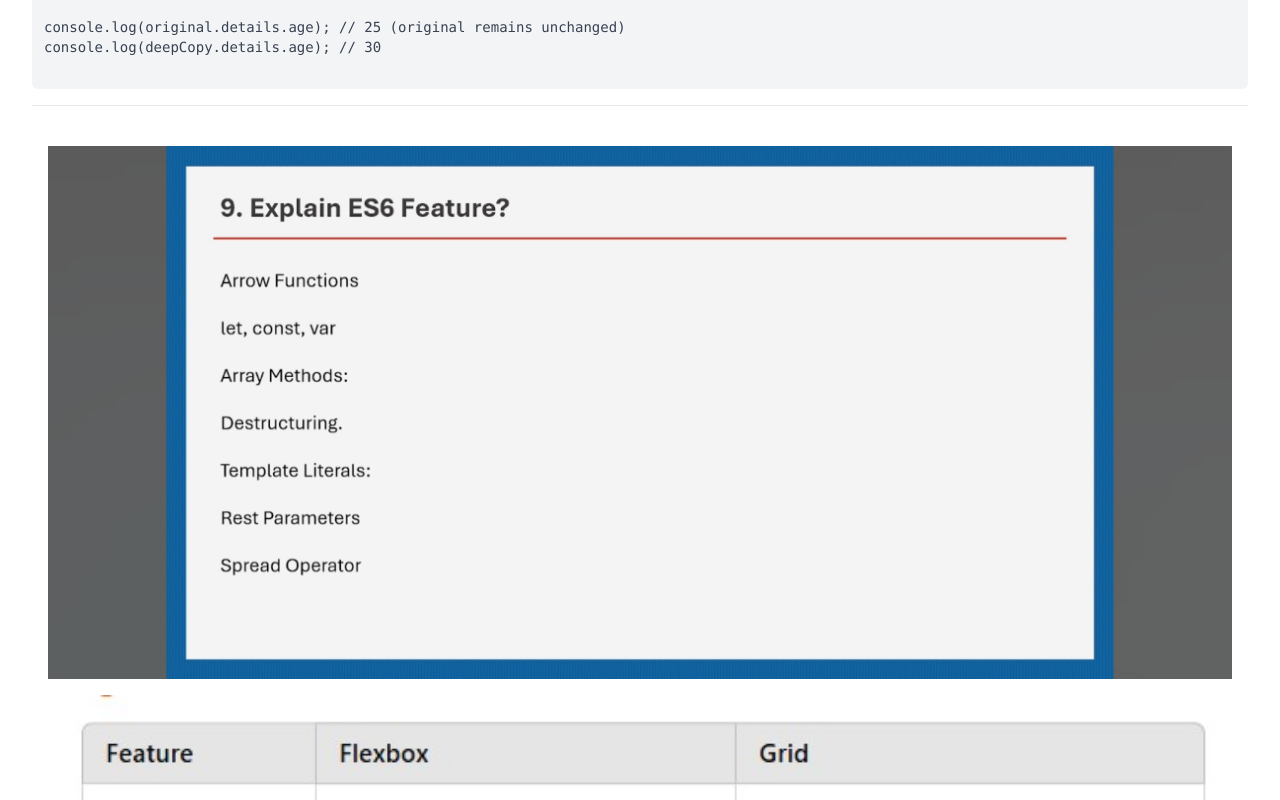
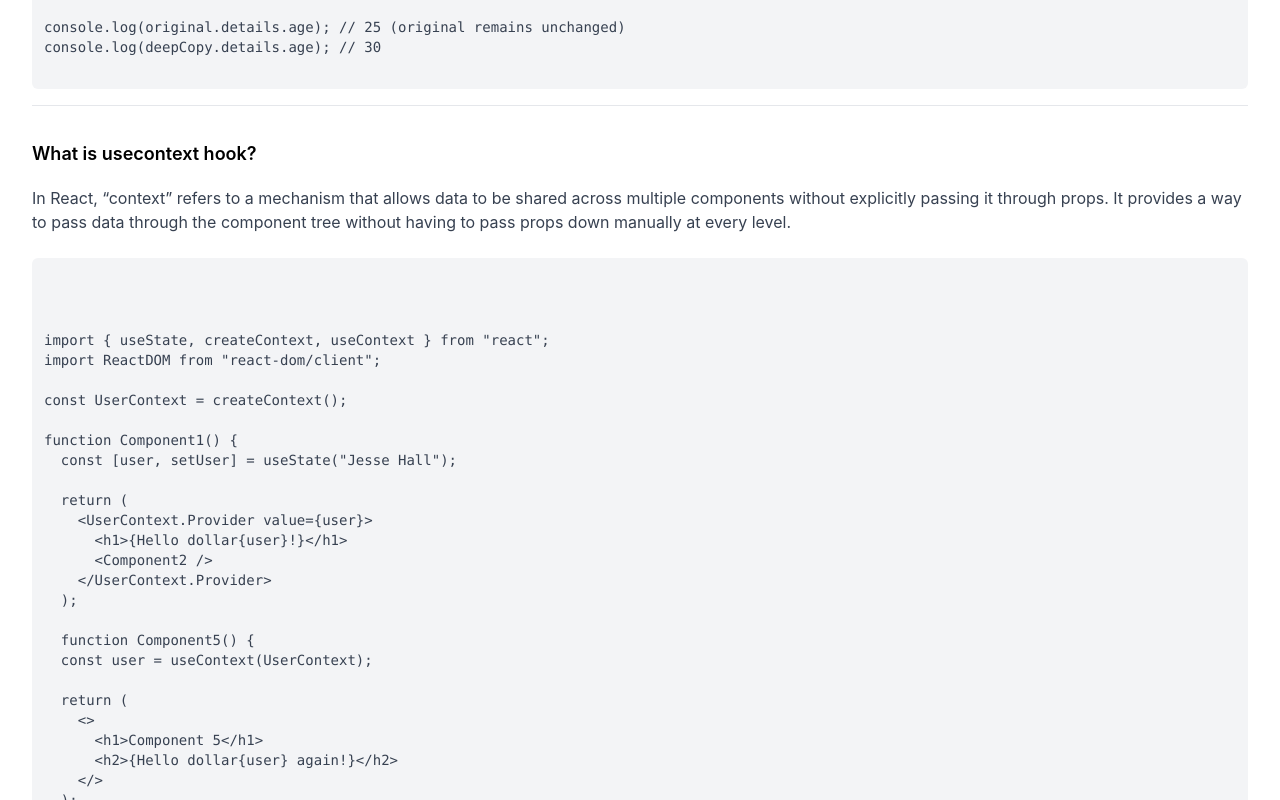
Before and after one commit to vimal336/inter-pre, a React (Vite) app: page /Interview in a window 1280 px wide. Shown: the part 5160-5960 px from the top of the page. Built offline with nearby package versions, Linux system fonts and the light colour scheme.

Commit message:
usecontext

```diff
--- a/src/App.jsx
+++ b/src/App.jsx
@@ -20,6 +20,7 @@ import { Twocomp } from "./components/Twocomp";
 import UseCb from "./UseCb";
 import Interview from "./Interview";
 import Mapping from "./Mapping";
+import UseCall from "./UseCall";
 import Javascript from "./Javascript";
 
 export const ThemeContext = createContext();
@@ -56,6 +57,7 @@ function App() {
       <Route path="TaskManager" element={<TaskManager/>}></Route>
       <Route path="BoxModel" element={<BoxModel/>}></Route>
       <Route path="Mapping" element={<Mapping/>}></Route>
+      <Route path="UseCall" element={<UseCall/>}></Route>
       <Route path="*" element={<ErrorNotFound/>}></Route>
       <Route path="Javascript" element={<Javascript/>}></Route>
      </Routes>
--- /dev/null
+++ b/src/ChildCallback.jsx
@@ -0,0 +1,14 @@
+import React from "react";
+
+const ChildCallback = React.memo(({ onIncrement }) => {
+  console.log("Child component rendered!");
+
+  return (
+    <div>
+      <h3>Child Component</h3>
+      <button onClick={onIncrement}>Child Increment</button>
+    </div>
+  );
+});
+
+export default ChildCallback;
--- a/src/Interview.jsx
+++ b/src/Interview.jsx
@@ -361,6 +361,55 @@ console.log(deepCopy.details.age); // 30
         </>
       ),
     },
+    {
+      question: "What is usecontext hook?",
+      answer: (
+        <>
+         In React, “context” refers to a mechanism that allows data to be shared across
+          multiple components without explicitly passing it through props. It provides a way to pass data through
+          the component tree without having to pass props down manually at every level.
+          <br />
+          <br />
+          <pre className="bg-gray-100 p-3 rounded-md text-sm overflow-x-auto max-w-full">
+            <code className="whitespace-pre">
+              {`
+
+
+import { useState, createContext, useContext } from "react";
+import ReactDOM from "react-dom/client";
+
+const UserContext = createContext();
+
+function Component1() {
+  const [user, setUser] = useState("Jesse Hall");
+
+  return (
+    <UserContext.Provider value={user}>
+      <h1>{Hello dollar{user}!}</h1>
+      <Component2 />
+    </UserContext.Provider>
+  );
+
+  function Component5() {
+  const user = useContext(UserContext);
+
+  return (
+    <>
+      <h1>Component 5</h1>
+      <h2>{Hello dollar{user} again!}</h2>
+    </>
+  );
+}
+}
+
+
+
+              `}
+            </code>
+          </pre>
+        </>
+      ),
+    },
   ];
 
   return (
--- a/src/NavBar.jsx
+++ b/src/NavBar.jsx
@@ -58,6 +58,7 @@ const Navbar = () => {
           <li><Link to="/TaskManager" className="hover:text-gray-400">CRUD</Link></li>
           <li><Link to="/BoxModel" className="hover:text-gray-400">Model</Link></li>
           <li><Link to="/mapping" className="hover:text-gray-400">Mapping</Link></li>
+          <li><Link to="/useCall" className="hover:text-gray-400">Usecall</Link></li>
         </ul>
 
         {/* Mobile Menu Button */}
--- /dev/null
+++ b/src/UseCall.jsx
@@ -0,0 +1,32 @@
+import { useState, useCallback } from "react";
+import ChildCallback from "./ChildCallback";
+
+const ParentWithCallback = () => {
+  const [count, setCount] = useState(0);
+  const [text, setText] = useState("");
+
+  // Memoized function using useCallback
+  const handleIncrement = useCallback(() => {
+    setCount((prev) => prev + 1);
+  }, []);
+
+  return (
+    <div>
+      <h2>Parent With useCallback</h2>
+      <p>Count: {count}</p>
+      <button onClick={handleIncrement}>Increment</button>
+
+      <input
+        type="text"
+        value={text}
+        onChange={(e) => setText(e.target.value)}
+        placeholder="Type something..."
+      />
+
+      {/* Child receives the same function reference each time */}
+      <ChildCallback onIncrement={handleIncrement} />
+    </div>
+  );
+};
+
+export default ParentWithCallback;
--- a/src/UseCb.jsx
+++ b/src/UseCb.jsx
@@ -34,9 +34,7 @@ import { useState, useRef } from "react"
     focusref.current.focus();
   }
 
-
-
-  return (
+return (
     <div className="flex flex-col items-center justify-center min-h-screen bg-gray-100 p-4">
       {/* Input and Button */}
       <div className="flex gap-2 w-full max-w-md">
```
